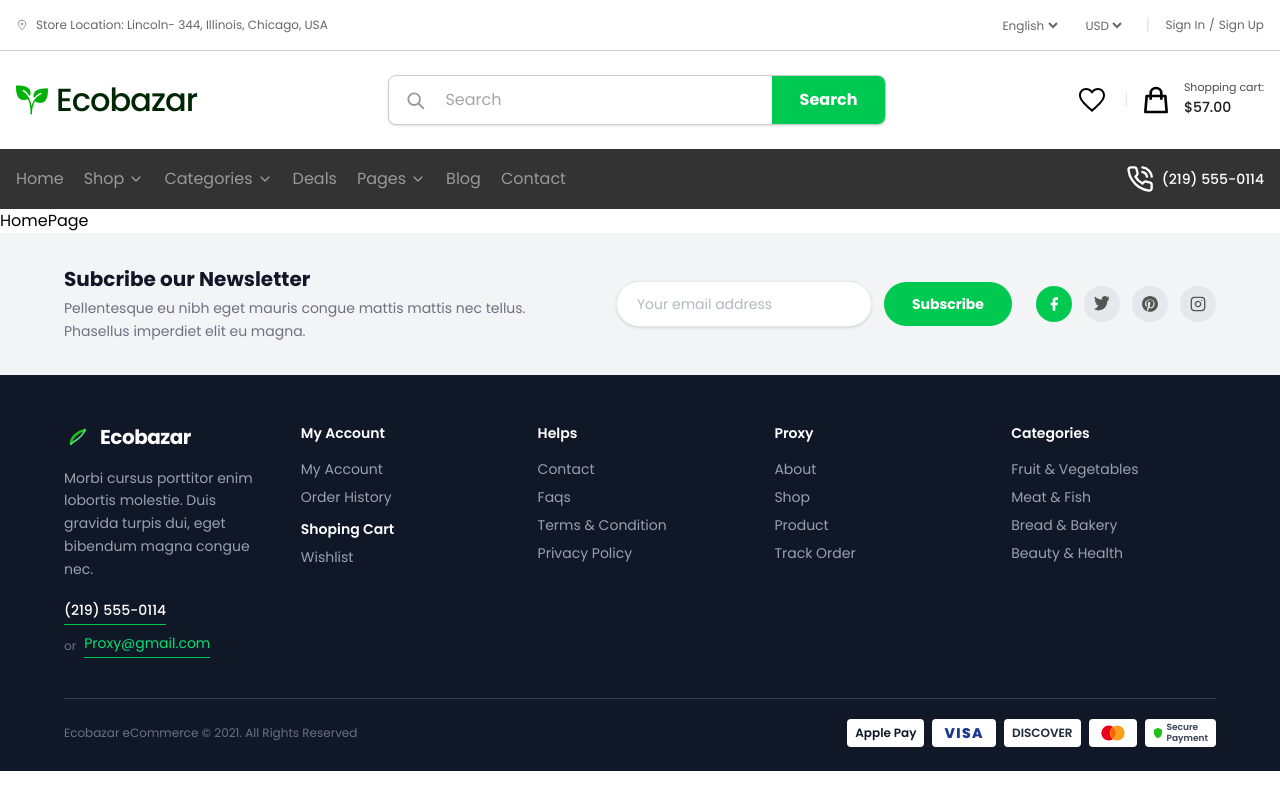
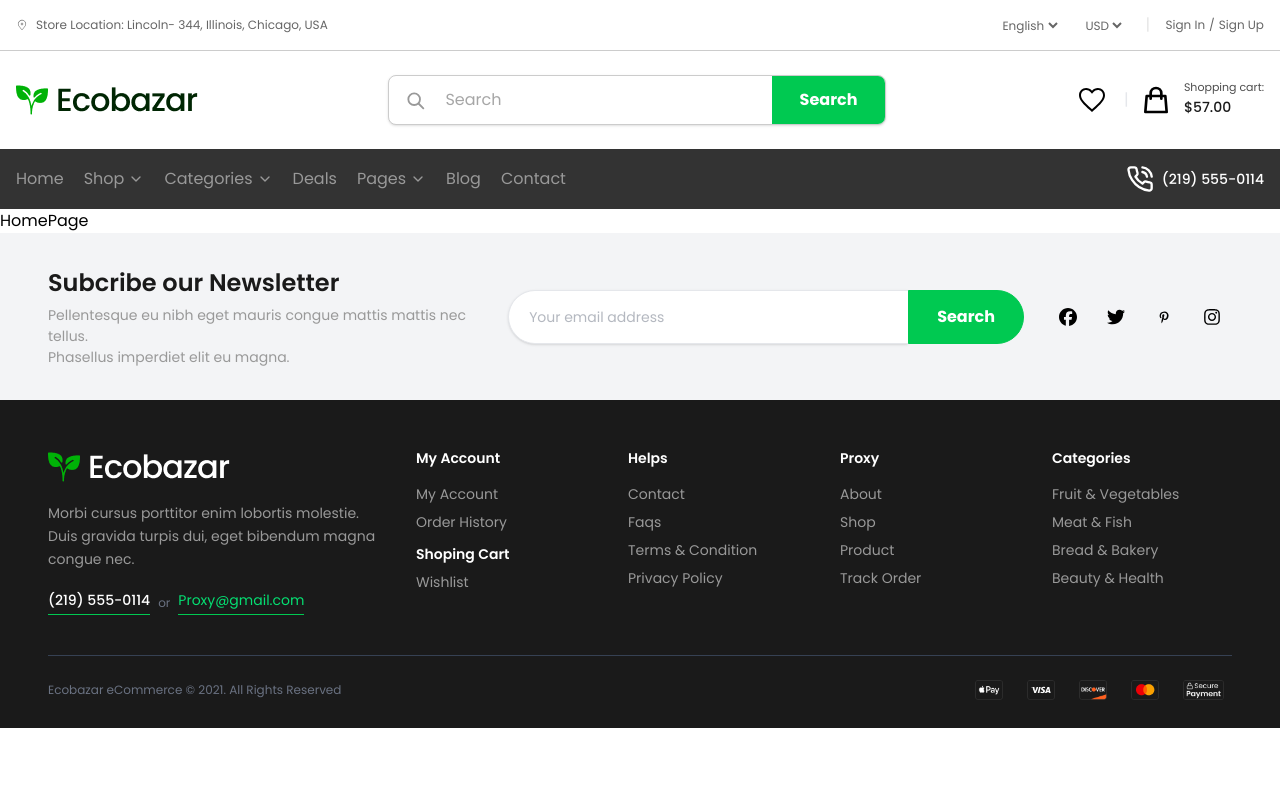
Before and after one commit to Jamil-coder360/Ecobazar, a React (Vite) app: page / in a window 1280 px wide. Built offline with nearby package versions, Linux system fonts and the light colour scheme; a web font is replaced by a local one.

Commit message:
footer modify

```diff
--- a/src/components/main/Footer.jsx
+++ b/src/components/main/Footer.jsx
@@ -1,102 +1,166 @@
-import React from 'react'
+import React from "react";
 
+import pay_1 from "../../assets/pay_1.png";
+import pay_2 from "../../assets/pay_2.png";
+import pay_3 from "../../assets/pay_3.png";
+import pay_4 from "../../assets/pay_4.png";
+import pay_5 from "../../assets/pay_5.png";
+import Container from "../global/Container";
+import { FaFacebook, FaTwitter } from "react-icons/fa6";
+import { FaInstagram } from "react-icons/fa";
+import { TiSocialPinterest } from "react-icons/ti";
+
+const payData = [
+  {
+    id: 1,
+    image: pay_1,
+  },
+  {
+    id: 2,
+    image: pay_2,
+  },
+  {
+    id: 3,
+    image: pay_3,
+  },
+  {
+    id: 4,
+    image: pay_4,
+  },
+  {
+    id: 5,
+    image: pay_5,
+  },
+];
+
+const socialData = [
+  { id: 1, icon: <FaFacebook /> },
+  { id: 1, icon: <FaTwitter /> },
+  { id: 1, icon: <TiSocialPinterest /> },
+  { id: 4, icon: <FaInstagram /> },
+];
 const Footer = () => {
   return (
-
     <div>
       {/* Newsletter Strip */}
       <div className="bg-gray-100 px-8 py-8">
-        <div className="max-w-6xl mx-auto flex flex-col md:flex-row items-center gap-6">
+        <Container>
+          <div className=" flex flex-col md:flex-row items-center gap-6">
             {/* Left text */}
             <div className="flex-1 min-w-0">
-            <h2 className="text-xl font-bold text-gray-900 mb-1">Subcribe our Newsletter</h2>
-            <p className="text-sm text-gray-500 leading-relaxed">
-              Pellentesque eu nibh eget mauris congue mattis mattis nec tellus.<br />
+              <h2 className="text-[24px] font-semibold text-gray_900 mb-1 leading-[150%]">
+                Subcribe our Newsletter
+              </h2>
+              <p className="text-sm text-gray_400 leading-[150%]">
+                Pellentesque eu nibh eget mauris congue mattis mattis nec
+                tellus.
+                <br />
                 Phasellus imperdiet elit eu magna.
               </p>
             </div>
 
             {/* Email input + button */}
-          <div className="flex items-center gap-3 flex-shrink-0">
-            <div className="flex items-center bg-white border border-gray-200 rounded-full px-5 py-3 w-64 shadow-sm">
+            <div className="flex items-center">
+              {/* Input Container */}
+              <div className="bg-white border border-gray-200 border-r-0 rounded-l-full px-5 py-3.5 shadow-sm w-[400px]">
                 <input
                   type="email"
                   placeholder="Your email address"
-                className="flex-1 text-sm text-gray-500 outline-none border-none bg-transparent"
+                  className="w-full text-sm text-gray-500 outline-none bg-transparent"
                 />
               </div>
-            <button className="bg-green-500 hover:bg-green-600 text-white text-sm font-bold px-7 py-3 rounded-full transition-colors whitespace-nowrap">
-              Subscribe
+
+              {/* Button */}
+              <button className="bg-green-500 hover:bg-green-600 text-white font-bold text-base px-7 py-[14px] border border-green-500 rounded-r-full transition-colors">
+                Search
               </button>
             </div>
 
             {/* Social icons */}
-          <div className="flex items-center gap-3 flex-shrink-0">
+            <div className="flex items-center gap-2 flex-shrink-0">
+              {socialData.map((item) => {
+                return (
+                  <a
+                    key={item.id}
+                    href="#"
+                    className="hover:text-white text-[18px] p-2.75 rounded-full hover:bg-success_207  flex items-center justify-center transition-colors"
+                  >
+                    {item.icon}
+                  </a>
+                );
+              })}
               {/* Facebook */}
-            <a href="#" className="w-9 h-9 rounded-full bg-green-500 hover:bg-green-600 flex items-center justify-center transition-colors">
-              <svg width="16" height="16" fill="white" viewBox="0 0 24 24">
-                <path d="M18 2h-3a5 5 0 00-5 5v3H7v4h3v8h4v-8h3l1-4h-4V7a1 1 0 011-1h3z" />
-              </svg>
-            </a>
-            {/* Twitter */}
-            <a href="#" className="w-9 h-9 rounded-full bg-gray-200 hover:bg-gray-300 flex items-center justify-center transition-colors">
-              <svg width="16" height="16" fill="#555" viewBox="0 0 24 24">
-                <path d="M23 3a10.9 10.9 0 01-3.14 1.53A4.48 4.48 0 0022.43.36a9 9 0 01-2.88 1.1A4.52 4.52 0 0016.11 0c-2.5 0-4.52 2.02-4.52 4.52 0 .35.04.7.11 1.03C7.69 5.37 4.07 3.58 1.64.9a4.52 4.52 0 00-.61 2.27c0 1.57.8 2.95 2.01 3.76a4.48 4.48 0 01-2.05-.57v.06c0 2.19 1.56 4.02 3.63 4.43a4.52 4.52 0 01-2.04.08c.57 1.79 2.24 3.09 4.21 3.12A9.07 9.07 0 010 19.54a12.8 12.8 0 006.92 2.03c8.3 0 12.85-6.88 12.85-12.85 0-.2 0-.39-.01-.58A9.17 9.17 0 0023 3z" />
-              </svg>
-            </a>
-            {/* Pinterest */}
-            <a href="#" className="w-9 h-9 rounded-full bg-gray-200 hover:bg-gray-300 flex items-center justify-center transition-colors">
-              <svg width="16" height="16" fill="#555" viewBox="0 0 24 24">
-                <path d="M12 0C5.37 0 0 5.37 0 12c0 5.08 3.16 9.44 7.63 11.22-.1-.95-.2-2.41.04-3.45.22-.94 1.47-6.22 1.47-6.22s-.37-.75-.37-1.87c0-1.75 1.02-3.06 2.28-3.06 1.08 0 1.6.81 1.6 1.78 0 1.09-.69 2.71-1.05 4.21-.3 1.26.62 2.28 1.86 2.28 2.23 0 3.73-2.86 3.73-6.25 0-2.58-1.74-4.51-4.89-4.51-3.56 0-5.8 2.66-5.8 5.62 0 1.02.3 1.74.77 2.3.21.25.24.35.17.63-.05.21-.18.72-.23.92-.07.28-.29.38-.54.28-1.49-.61-2.19-2.24-2.19-4.07 0-3.02 2.55-6.68 7.63-6.68 4.1 0 6.82 2.98 6.82 6.19 0 4.24-2.35 7.42-5.82 7.42-1.16 0-2.26-.63-2.63-1.34l-.74 2.84c-.27 1-.99 2.25-1.47 3.01.9.28 1.85.42 2.84.42C18.63 24 24 18.63 24 12S18.63 0 12 0z" />
-              </svg>
-            </a>
-            {/* Instagram */}
-            <a href="#" className="w-9 h-9 rounded-full bg-gray-200 hover:bg-gray-300 flex items-center justify-center transition-colors">
-              <svg width="16" height="16" fill="none" stroke="#555" strokeWidth="2" strokeLinecap="round" strokeLinejoin="round" viewBox="0 0 24 24">
-                <rect x="2" y="2" width="20" height="20" rx="5" ry="5" />
-                <path d="M16 11.37A4 4 0 1112.63 8 4 4 0 0116 11.37z" />
-                <line x1="17.5" y1="6.5" x2="17.51" y2="6.5" />
-              </svg>
-            </a>
             </div>
           </div>
+        </Container>
       </div>
 
       {/* Main Footer */}
-      <footer className="bg-gray-900 text-gray-400 px-8 pt-12 pb-6">
-        <div className="max-w-6xl mx-auto">
+      <footer className="bg-gray_900 text-gray_400 px-8 pt-12 pb-6">
+        <Container>
+          <div>
             {/* Grid */}
-          <div className="grid grid-cols-2 md:grid-cols-5 gap-8 mb-10">
+            <div className="grid grid-cols-1 md:grid-cols-2 lg:grid-cols-[336px_repeat(4,1fr)] gap-8 mb-10">
+              {/* Brand */}
+              {/* Brand */}
+              <div className="w-[336px]">
+                <div className="flex items-center gap-2 mb-4">
+                  <img src="./logof.png" alt="logo" />
+                </div>
 
-            {/* Brand */}
-            <div className="col-span-2 md:col-span-1">
-              <div className="flex items-center gap-2 mb-4">
-                <svg width="28" height="28" viewBox="0 0 32 32" fill="none">
-                  <path d="M8 24 C8 16 16 10 24 8" stroke="#22c016" strokeWidth="3" strokeLinecap="round" />
-                  <path d="M8 24 C12 20 20 18 24 8" stroke="#4ade80" strokeWidth="2" strokeLinecap="round" />
-                </svg>
-                <span className="text-white text-xl font-bold tracking-tight">Ecobazar</span>
-              </div>
                 <p className="text-sm leading-relaxed mb-5">
-                Morbi cursus porttitor enim lobortis molestie. Duis gravida turpis dui, eget bibendum magna congue nec.
+                  Morbi cursus porttitor enim lobortis molestie. Duis gravida
+                  turpis dui, eget bibendum magna congue nec.
                 </p>
-              <div className="flex flex-col gap-2 text-sm">
-                <span className="text-white font-medium border-b border-green-500 pb-1 inline-block w-fit">(219) 555-0114</span>
+
+                <div className="flex  gap-2 text-sm">
+                  <span className="text-white font-medium border-b border-green-500 pb-1 inline-block w-fit">
+                    (219) 555-0114
+                  </span>
+
                   <div className="flex items-center gap-2">
                     <span className="text-gray-500 text-xs">or</span>
-                  <span className="text-green-400 border-b border-green-500 pb-1 inline-block w-fit">Proxy@gmail.com</span>
+
+                    <span className="text-green-400 border-b border-green-500 pb-1 inline-block w-fit">
+                      Proxy@gmail.com
+                    </span>
                   </div>
                 </div>
               </div>
 
               {/* My Account */}
               <div>
-              <h4 className="text-white font-semibold mb-4 text-sm">My Account</h4>
+                <h4 className="text-white font-semibold mb-4 text-sm">
+                  My Account
+                </h4>
                 <ul className="space-y-2 text-sm">
-                <li><a href="#" className="hover:text-green-400 transition-colors">My Account</a></li>
-                <li><a href="#" className="hover:text-green-400 transition-colors">Order History</a></li>
-                <li className="text-white font-semibold pt-1">Shoping Cart</li>
-                <li><a href="#" className="hover:text-green-400 transition-colors">Wishlist</a></li>
+                  <li>
+                    <a
+                      href="#"
+                      className="hover:text-green-400 transition-colors"
+                    >
+                      My Account
+                    </a>
+                  </li>
+                  <li>
+                    <a
+                      href="#"
+                      className="hover:text-green-400 transition-colors"
+                    >
+                      Order History
+                    </a>
+                  </li>
+                  <li className="text-white font-semibold pt-1">
+                    Shoping Cart
+                  </li>
+                  <li>
+                    <a
+                      href="#"
+                      className="hover:text-green-400 transition-colors"
+                    >
+                      Wishlist
+                    </a>
+                  </li>
                 </ul>
               </div>
 
@@ -104,10 +168,38 @@ const Footer = () => {
               <div>
                 <h4 className="text-white font-semibold mb-4 text-sm">Helps</h4>
                 <ul className="space-y-2 text-sm">
-                <li><a href="#" className="hover:text-green-400 transition-colors">Contact</a></li>
-                <li><a href="#" className="hover:text-green-400 transition-colors">Faqs</a></li>
-                <li><a href="#" className="hover:text-green-400 transition-colors">Terms & Condition</a></li>
-                <li><a href="#" className="hover:text-green-400 transition-colors">Privacy Policy</a></li>
+                  <li>
+                    <a
+                      href="#"
+                      className="hover:text-green-400 transition-colors"
+                    >
+                      Contact
+                    </a>
+                  </li>
+                  <li>
+                    <a
+                      href="#"
+                      className="hover:text-green-400 transition-colors"
+                    >
+                      Faqs
+                    </a>
+                  </li>
+                  <li>
+                    <a
+                      href="#"
+                      className="hover:text-green-400 transition-colors"
+                    >
+                      Terms & Condition
+                    </a>
+                  </li>
+                  <li>
+                    <a
+                      href="#"
+                      className="hover:text-green-400 transition-colors"
+                    >
+                      Privacy Policy
+                    </a>
+                  </li>
                 </ul>
               </div>
 
@@ -115,65 +207,111 @@ const Footer = () => {
               <div>
                 <h4 className="text-white font-semibold mb-4 text-sm">Proxy</h4>
                 <ul className="space-y-2 text-sm">
-                <li><a href="#" className="hover:text-green-400 transition-colors">About</a></li>
-                <li><a href="#" className="hover:text-green-400 transition-colors">Shop</a></li>
-                <li><a href="#" className="hover:text-green-400 transition-colors">Product</a></li>
-                <li><a href="#" className="hover:text-green-400 transition-colors">Track Order</a></li>
+                  <li>
+                    <a
+                      href="#"
+                      className="hover:text-green-400 transition-colors"
+                    >
+                      About
+                    </a>
+                  </li>
+                  <li>
+                    <a
+                      href="#"
+                      className="hover:text-green-400 transition-colors"
+                    >
+                      Shop
+                    </a>
+                  </li>
+                  <li>
+                    <a
+                      href="#"
+                      className="hover:text-green-400 transition-colors"
+                    >
+                      Product
+                    </a>
+                  </li>
+                  <li>
+                    <a
+                      href="#"
+                      className="hover:text-green-400 transition-colors"
+                    >
+                      Track Order
+                    </a>
+                  </li>
                 </ul>
               </div>
 
               {/* Categories */}
               <div>
-              <h4 className="text-white font-semibold mb-4 text-sm">Categories</h4>
+                <h4 className="text-white font-semibold mb-4 text-sm">
+                  Categories
+                </h4>
                 <ul className="space-y-2 text-sm">
-                <li><a href="#" className="hover:text-green-400 transition-colors">Fruit & Vegetables</a></li>
-                <li><a href="#" className="hover:text-green-400 transition-colors">Meat & Fish</a></li>
-                <li><a href="#" className="hover:text-green-400 transition-colors">Bread & Bakery</a></li>
-                <li><a href="#" className="hover:text-green-400 transition-colors">Beauty & Health</a></li>
+                  <li>
+                    <a
+                      href="#"
+                      className="hover:text-green-400 transition-colors"
+                    >
+                      Fruit & Vegetables
+                    </a>
+                  </li>
+                  <li>
+                    <a
+                      href="#"
+                      className="hover:text-green-400 transition-colors"
+                    >
+                      Meat & Fish
+                    </a>
+                  </li>
+                  <li>
+                    <a
+                      href="#"
+                      className="hover:text-green-400 transition-colors"
+                    >
+                      Bread & Bakery
+                    </a>
+                  </li>
+                  <li>
+                    <a
+                      href="#"
+                      className="hover:text-green-400 transition-colors"
+                    >
+                      Beauty & Health
+                    </a>
+                  </li>
                 </ul>
               </div>
             </div>
 
             {/* Bottom bar */}
             <div className="border-t border-gray-700 pt-5 flex flex-col md:flex-row items-center justify-between gap-4">
-            <p className="text-xs text-gray-500">Ecobazar eCommerce © 2021. All Rights Reserved</p>
+              <p className="text-xs text-gray-500">
+                Ecobazar eCommerce © 2021. All Rights Reserved
+              </p>
               <div className="flex items-center gap-2">
                 {/* Apple Pay */}
-              <div className="bg-white rounded px-2 py-1 flex items-center h-7">
-                <span className="text-xs font-semibold text-gray-900">Apple Pay</span>
+                {payData.map((item) => {
+                  return (
+                    <div
+                      key={item.id}
+                      className=" rounded px-2 py-1 flex items-center gap-2 h-7"
+                    >
+                      <img
+                        src={item.image}
+                        alt={item.name}
+                        className="h-5 w-auto"
+                      />
                     </div>
-              {/* Visa */}
-              <div className="bg-white rounded px-3 py-1 flex items-center h-7">
-                <span className="text-sm font-extrabold text-blue-900 tracking-widest">VISA</span>
-              </div>
-              {/* Discover */}
-              <div className="bg-white rounded px-2 py-1 flex items-center h-7">
-                <span className="text-xs font-semibold text-gray-800">DISCOVER</span>
-              </div>
-              {/* Mastercard */}
-              <div className="bg-white rounded px-2 py-1 flex items-center h-7">
-                <svg width="32" height="20" viewBox="0 0 36 24">
-                  <circle cx="13" cy="12" r="9" fill="#eb001b" />
-                  <circle cx="23" cy="12" r="9" fill="#f79e1b" />
-                  <path d="M18 5.5a9 9 0 010 13A9 9 0 0118 5.5z" fill="#ff5f00" />
-                </svg>
-              </div>
-              {/* Secure Payment */}
-              <div className="bg-white rounded px-2 py-1 flex items-center gap-1 h-7">
-                <svg width="10" height="12" viewBox="0 0 14 18" fill="none">
-                  <path d="M7 1L1 4v5c0 3.55 2.58 6.74 6 7.93C10.42 15.74 13 12.55 13 9V4L7 1z" fill="#22c016" />
-                </svg>
-                <span className="text-gray-700 leading-tight" style={{ fontSize: '9px', fontWeight: 600 }}>
-                  Secure<br />Payment
-                </span>
+                  );
+                })}
               </div>
             </div>
           </div>
-        </div>
+        </Container>
       </footer>
     </div>
+  );
+};
 
-  )
-}
-
-export default Footer
+export default Footer;
```
Also changed, not shown: public/logof.png (added). Lines whose indentation alone changed are shown as unchanged.
